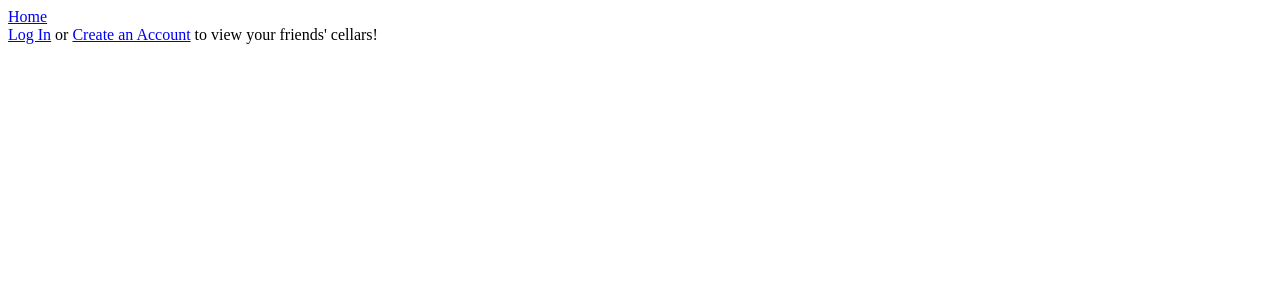
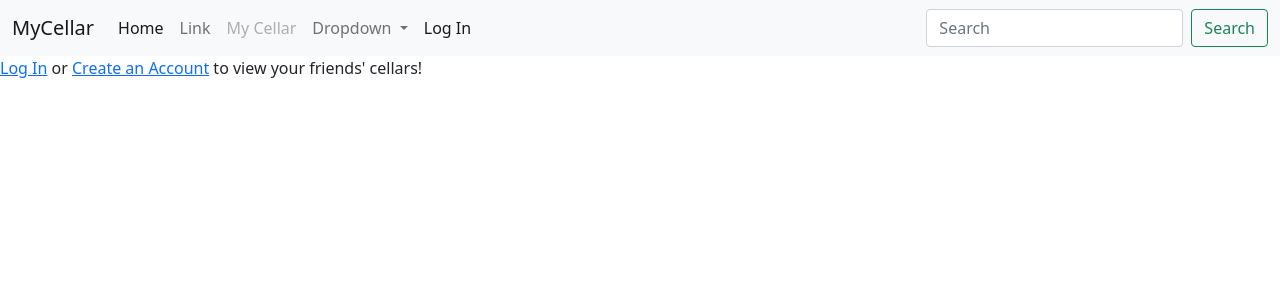
Before and after one commit to lyndabanh/Hackbright-Capstone-Topnote, a Flask app: page /users in a window 1280 px wide. Shown: the top 300 px of the page. Run offline with Flask 2, Linux system fonts and the light colour scheme; some libraries are stand-ins or nearby versions.

Commit message:
Bootstrap nav bar implemented. Home, profile, login, and search functional.

```diff
--- a/crud.py
+++ b/crud.py
@@ -336,6 +336,14 @@ def get_dict_of_ratings_by_user_id(user_id):
     return [dict_ratings[item] for item in dict_ratings]
 
 
+def search_wines(title_keywords):
+    """Search bar."""
+
+    wines = Wine.query.filter(Wine.title.like('%' + title_keywords + '%')).all()
+
+    return wines
+
+
 if __name__ == '__main__':
     from server import app
     connect_to_db(app)
--- a/server.py
+++ b/server.py
@@ -26,6 +26,23 @@ def homepage():
 
     # print(dir(session))
     # print(help(session.clear))
+
+
+@app.route('/search')
+def search_wines():
+    """Displays results for wine search."""
+
+    title_keywords = request.args.get('title_keywords')
+    title_keywords = title_keywords.title()
+
+    wines = crud.search_wines(title_keywords)
+
+    if 'user_id' in session:
+        user = crud.get_user_by_id(session['user_id'])
+        return render_template('search_results.html', wines=wines, user=user)
+    else:
+        return render_template('search_results.html', wines=wines)
+
 
 
 @app.route('/create_account_page')
--- a/templates/all_users.html
+++ b/templates/all_users.html
@@ -1,11 +1,6 @@
 {% extends 'base.html' %}
 {% block title %}All Users{% endblock %}
 {% block body %}
-    <a href="/">Home</a>
-    {% if 'user_id' in session %}
-        <a href="/users/{{ user.user_id }}">My Cellar</a>
-    {% endif %}
-    <div></div>
 
     {% if 'user_id' in session %}
         <h1>All Users</h1>
--- a/templates/all_wines.html
+++ b/templates/all_wines.html
@@ -1,10 +1,6 @@
 {% extends 'base.html' %}
 {% block title %}All Wines{% endblock %}
 {% block body %}
-    <a href="/">Home</a>
-    {% if 'user_id' in session %}
-        <a href="/users/{{ user.user_id }}">My Cellar</a>
-    {% endif %}
 
     <h2>All Wines</h2>
 
--- a/templates/base.html
+++ b/templates/base.html
@@ -1,6 +1,8 @@
 <!doctype html>
 <html>
   <head>
+    <!-- Bootstrap CSS -->
+    <link href="https://cdn.jsdelivr.net/npm/bootstrap@5.0.2/dist/css/bootstrap.min.css" rel="stylesheet" integrity="sha384-EVSTQN3/azprG1Anm3QDgpJLIm9Nao0Yz1ztcQTwFspd3yD65VohhpuuCOmLASjC" crossorigin="anonymous">
     <meta charset="utf-8">
     <meta name="viewport" content="width=device-width">
     <style>
@@ -19,6 +21,56 @@
     <script src="https://code.jquery.com/jquery-3.4.1.js" integrity="sha256-WpOohJOqMqqyKL9FccASB9O0KwACQJpFTUBLTYOVvVU=" crossorigin></script>
   </head>
   <body>
+    <nav class="navbar navbar-expand-lg navbar-light bg-light">
+      <div class="container-fluid">
+        <a class="navbar-brand" href="#">MyCellar</a>
+        <button class="navbar-toggler" type="button" data-bs-toggle="collapse" data-bs-target="#navbarSupportedContent" aria-controls="navbarSupportedContent" aria-expanded="false" aria-label="Toggle navigation">
+          <span class="navbar-toggler-icon"></span>
+        </button>
+        <div class="collapse navbar-collapse" id="navbarSupportedContent">
+          <ul class="navbar-nav me-auto mb-2 mb-lg-0">
+            <li class="nav-item">
+              <a class="nav-link active" aria-current="page" href="/">Home</a>
+            </li>
+            <li class="nav-item">
+              <a class="nav-link" href="#">Link</a>
+            </li>
+            <li>
+              {% if 'user_id' in session %}
+              <a class="nav-link active" aria-current="page" href="/users/{{ user.user_id }}">My Cellar</a>
+              {% else %}
+              <a class="nav-link disabled" href="#" tabindex="-1" aria-disabled="true">My Cellar</a>
+              {% endif %}
+            </li>
+            <li class="nav-item dropdown">
+              <a class="nav-link dropdown-toggle" href="#" id="navbarDropdown" role="button" data-bs-toggle="dropdown" aria-expanded="false">
+                Dropdown
+              </a>
+              <ul class="dropdown-menu" aria-labelledby="navbarDropdown">
+                <li><a class="dropdown-item" href="#">Action</a></li>
+                <li><a class="dropdown-item" href="#">Another action</a></li>
+                <li><hr class="dropdown-divider"></li>
+                <li><a class="dropdown-item" href="#">Something else here</a></li>
+              </ul>
+            </li>
+            <li class="nav-item">
+              {% if 'user_id' in session %}
+              <a class="nav-link active" aria-current="page" href="/logout">Log Out</a>
+              {% else %}
+              <a class="nav-link active" aria-current="page" href="/login_page">Log In</a>
+              {% endif %}
+            </li>
+          </ul>
+          <form action="search" method="GET" class="d-flex">
+            <input class="form-control me-2" type="search" name="title_keywords" placeholder="Search" aria-label="Search">
+            <button class="btn btn-outline-success" type="submit">Search</button>
+          </form>
+        </div>
+      </div>
+    </nav>
+
+    <!-- JavaScript Bundle with Popper -->
+    <script src="https://cdn.jsdelivr.net/npm/bootstrap@5.0.2/dist/js/bootstrap.bundle.min.js" integrity="sha384-MrcW6ZMFYlzcLA8Nl+NtUVF0sA7MsXsP1UyJoMp4YLEuNSfAP+JcXn/tWtIaxVXM" crossorigin="anonymous"></script>
     {% for msg in get_flashed_messages() %}
       <p class="flash-msg">
         {{ msg }}
--- a/templates/user_details.html
+++ b/templates/user_details.html
@@ -8,8 +8,6 @@
 {% endblock %}
 
 {% block body %}
-  <a href="/">Home</a>
-
 
   <!-- UNSORTED RATINGS TABLE -->
   <!-- {% if user.ratings %}
--- a/templates/wine_ratings.html
+++ b/templates/wine_ratings.html
@@ -1,11 +1,7 @@
 {% extends 'base.html' %}
 {% block title %}Wine Ratings{% endblock %}
 {% block body %}
-    <a href="/">Home</a>
-    {% if 'user_id' in session %}
-        <a href="/users/{{ user.user_id }}">My Cellar</a>
-    {% endif %}
-    <div></div>
+
     <h1>{{ wine.title }}</h1>
     <div><a href="/wines/{{ wine.wine_id }}">Back to details about {{ wine.title }}</a></div>
     {% if not wine.ratings %}
```
Also changed, not shown: templates/homepage.html (+15 -3 lines), templates/wine_details.html (+1 -6 lines).
